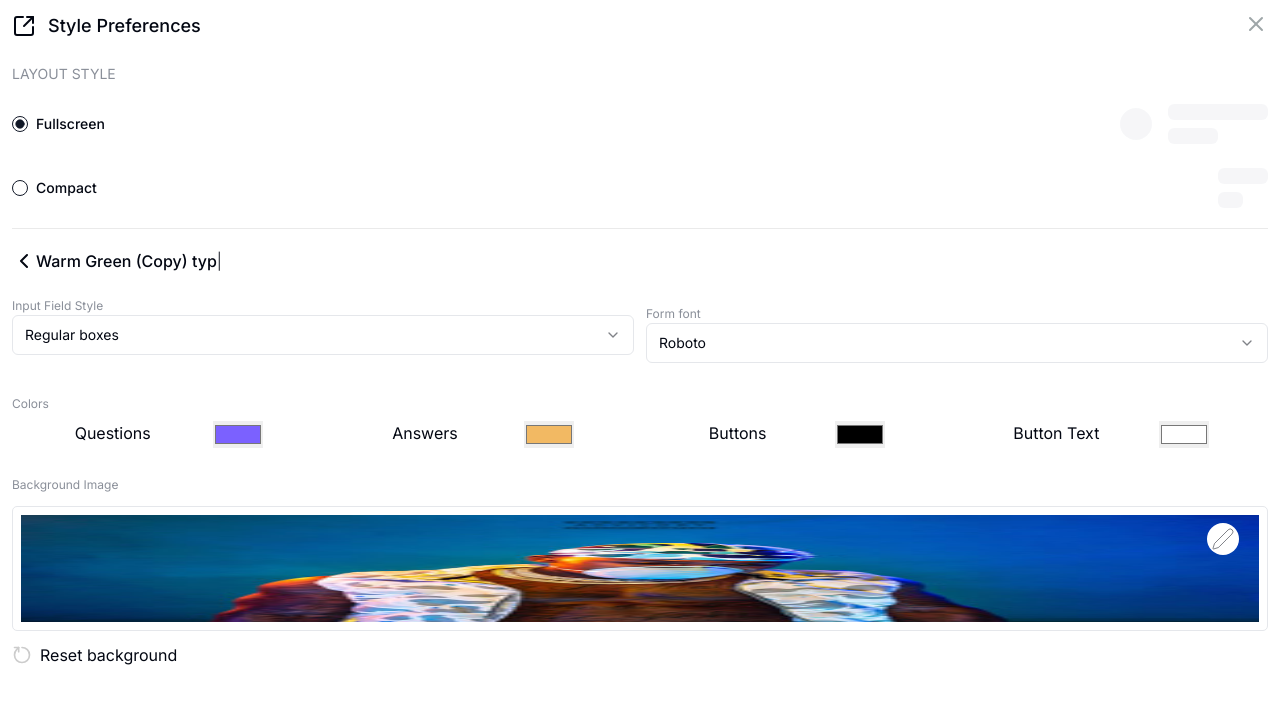
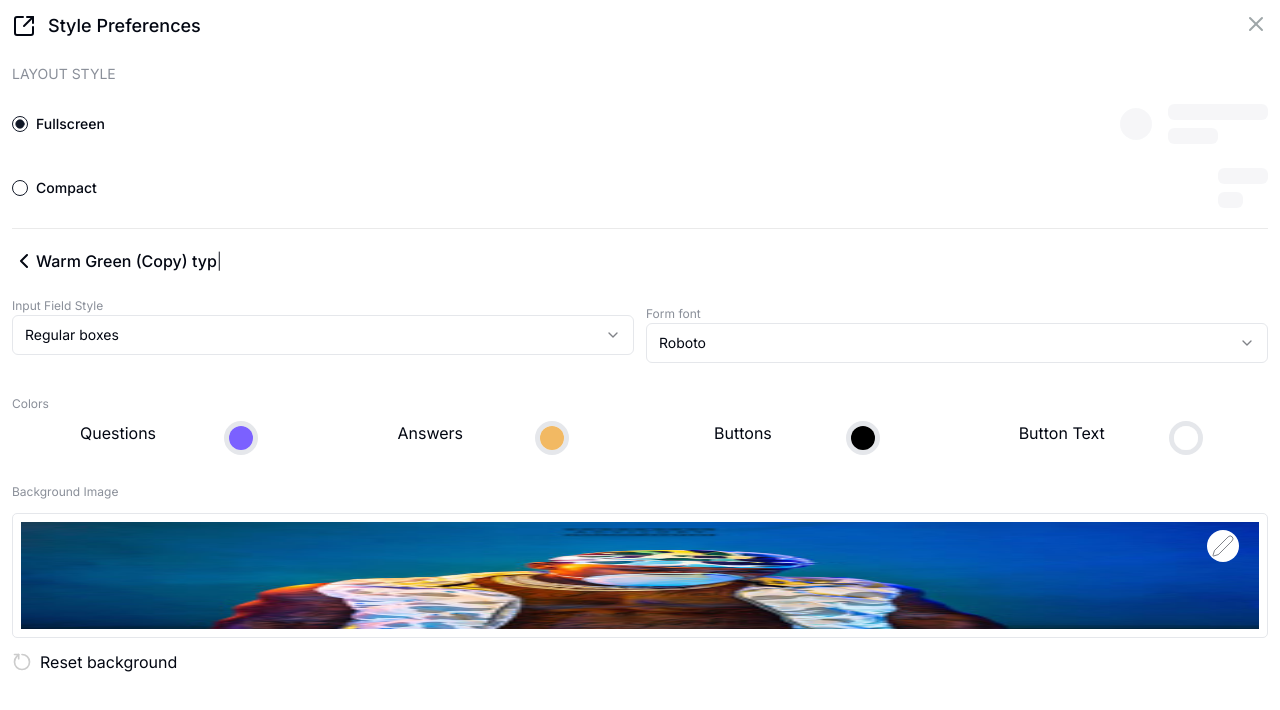
Before and after one commit to wanyama413/pow, a Next.js app: page / in a window 1280 px wide. Shown: the top 710 px of the page. Built offline with nearby package versions, Linux system fonts and the light colour scheme.

Commit message:
buttons color

```diff
--- a/app/page.jsx
+++ b/app/page.jsx
@@ -131,8 +131,9 @@ const Home = () => {
         <div className="md:grid grid-cols-4">
           <div className="flex justify-between mb-3 md:justify-evenly">
             <div>Questions</div>
+            <div className="w-[20px] h-[20px] rounded-[20px] overflow-hidden p-3 m-0 border-[5px]">
               <input
-              className="outline-none border-none"
+                className="outline-none border-none mt-[-30px] mr-0 mb-0 ml-[-30px] p-0 h-[100px] w-[100px]"
                 value={questionColor}
                 type="color"
                 name="questionColor"
@@ -140,9 +141,12 @@ const Home = () => {
                 onChange={(e) => setQuestionColor(e.target.value)}
               />
             </div>
+          </div>
           <div className="flex justify-between mb-3 md:justify-evenly">
             <div>Answers</div>
+            <div className="w-[20px] h-[20px] rounded-[20px] overflow-hidden p-3 m-0 border-[5px]">
               <input
+                className="outline-none border-none mt-[-30px] mr-0 mb-0 ml-[-30px] p-0 h-[100px] w-[100px]"
                 value={answerColor}
                 type="color"
                 name="answerColor"
@@ -150,9 +154,12 @@ const Home = () => {
                 onChange={(e) => setAnswerColor(e.target.value)}
               />
             </div>
+          </div>
           <div className="flex justify-between mb-3 md:justify-evenly">
             <div>Buttons</div>
+            <div className="w-[20px] h-[20px] rounded-[20px] overflow-hidden p-3 m-0 border-[5px]">
               <input
+                className="outline-none border-none mt-[-30px] mr-0 mb-0 ml-[-30px] p-0 h-[100px] w-[100px]"
                 value={buttonColor}
                 type="color"
                 name="buttonColor"
@@ -160,15 +167,19 @@ const Home = () => {
                 onChange={(e) => setButtonColor(e.target.value)}
               />
             </div>
+          </div>
           <div className="flex justify-between mb-3 md:justify-evenly">
             <div>Button Text</div>
+            <div className="w-[20px] h-[20px] rounded-[20px] overflow-hidden p-3 m-0 border-[5px]">
               <input
+                className="outline-none border-none mt-[-30px] mr-0 mb-0 ml-[-30px] p-0 h-[100px] w-[100px]"
                 value={buttonTextColor}
                 type="color"
                 name="buttonTextColor"
                 id="buttonTextColor"
                 onChange={(e) => setButtonTextColor(e.target.value)}
               />
+            </div>
           </div>
         </div>
       )}
```
Lines whose indentation alone changed are shown as unchanged.
